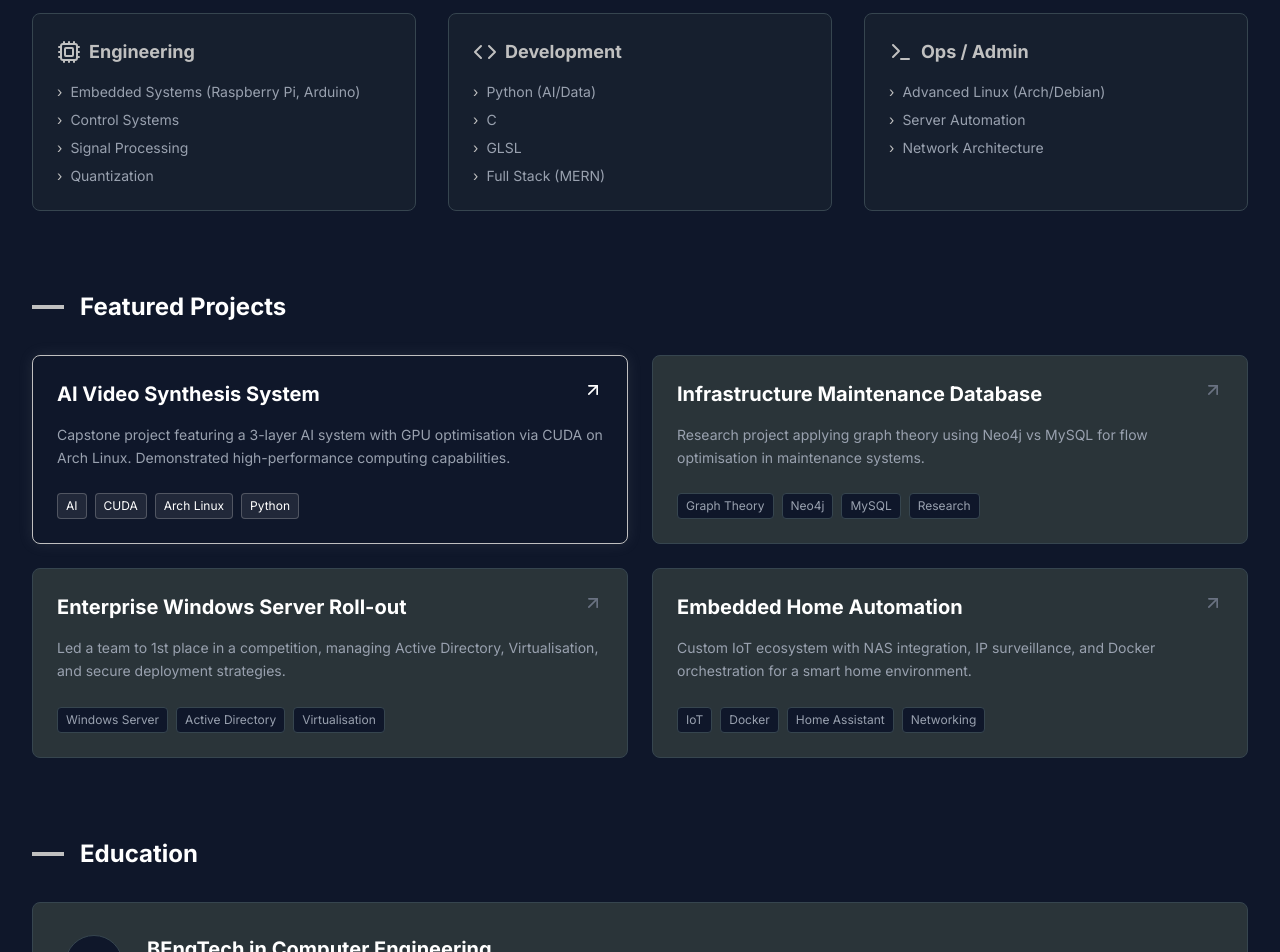
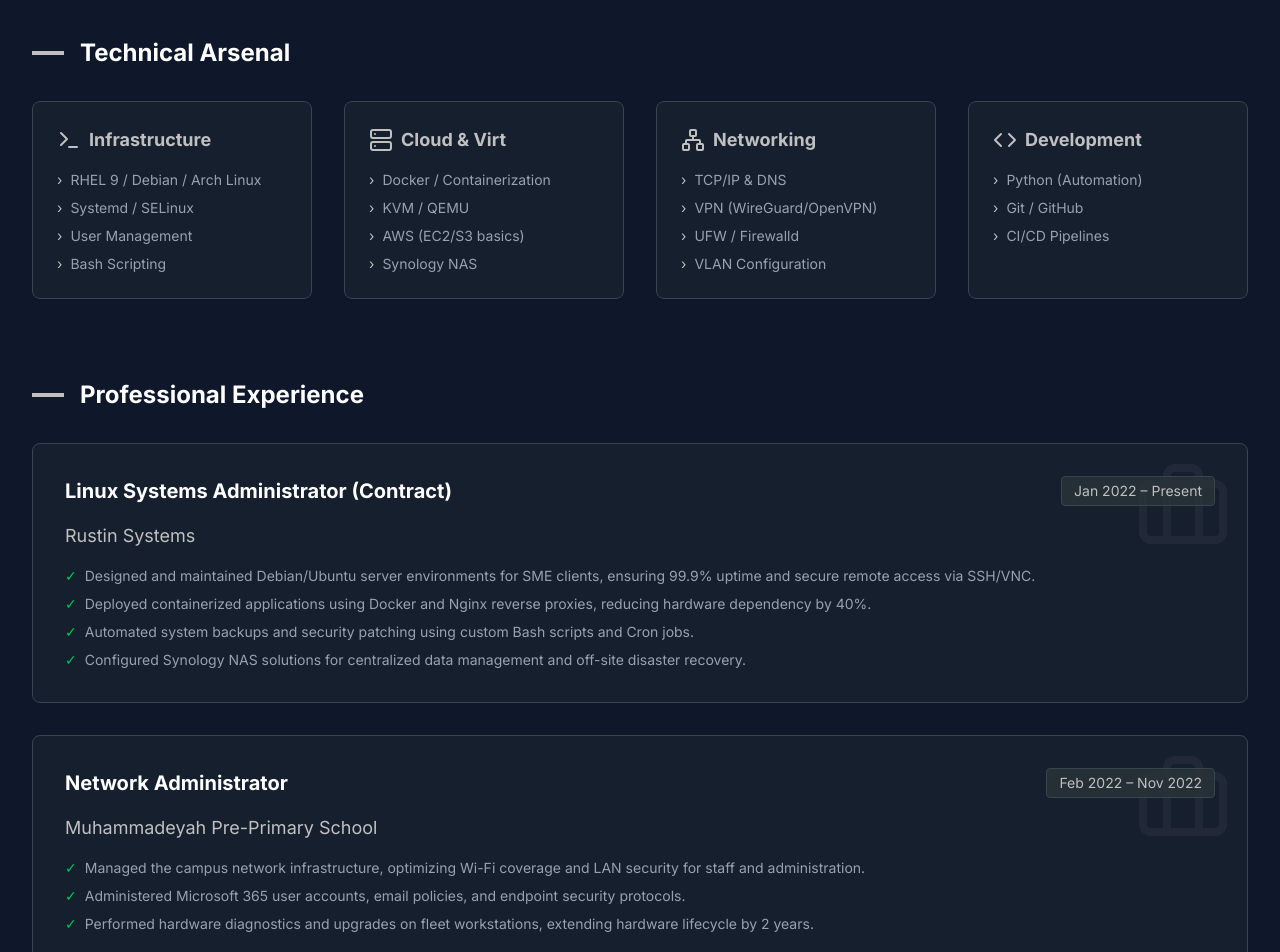
Before and after one commit to rustinsystems/rustinsystems.com, a Next.js app: page /portfolio in a window 1280 px wide. Shown: the part 600-1552 px from the top of the page. Built offline with nearby package versions, Linux system fonts and the light colour scheme.

Commit message:
enterprise lean renaming

```diff
--- a/package.json
+++ b/package.json
@@ -25,6 +25,7 @@
     "@types/node": "^20",
     "@types/react": "^19",
     "@types/react-dom": "^19",
+    "baseline-browser-mapping": "^2.9.19",
     "eslint": "^9",
     "eslint-config-next": "16.0.3",
     "tailwindcss": "^4",
--- a/src/app/page.tsx
+++ b/src/app/page.tsx
@@ -43,16 +43,16 @@ export default async function Home() {
       technologies: ["Cisco", "VyOS", "MikroTik", "VLANs"],
     },
     {
-      title: "Web App Solutions",
-      description: "Custom full-stack development using Next.js and the MERN stack to build scalable, modern web applications.",
+      title: "Secure Remote Access",
+      description: "Implemented a Debian-based VNC gateway for secure, browser-accessible remote desktop environments for education.",
       icon: Code,
-      technologies: ["Next.js", "React", "Node.js", "MongoDB"],
+      technologies: ["Debian", "VNC", "SSH Tunneling", "UFW"],
     },
     {
-      title: "Custom Solutions",
-      description: "Tailored hardware repairs, advanced software diagnostics, and personalized support & training for your team.",
+      title: "End-Point Security & Lifecycle",
+      description: "Hardware diagnostics, fleet upgrades, and automated patch management to extend equipment lifecycle and ensure security.",
       icon: Wrench,
-      technologies: ["Hardware", "Diagnostics", "Support", "Training"],
+      technologies: ["Hardware", "Diagnostics", "Patching", "Security"],
     },
   ];
 
@@ -88,7 +88,7 @@ export default async function Home() {
                   href="/portfolio"
                   className="inline-flex items-center text-silver hover:text-white font-medium transition-colors group"
                 >
-                  Read Full Bio
+                  View Engineering Bio
                   <span className="ml-2 group-hover:translate-x-1 transition-transform">&rarr;</span>
                 </Link>
               </div>
@@ -101,7 +101,7 @@ export default async function Home() {
       <section className="py-20 bg-gunmetal/20 border-y border-charcoal">
         <div className="max-w-7xl mx-auto px-4 sm:px-6 lg:px-8">
           <div className="text-center mb-16">
-            <h2 className="text-3xl font-bold text-white mb-4 font-mono">Our Services</h2>
+            <h2 className="text-3xl font-bold text-white mb-4 font-mono">Specialized Engineering Solutions</h2>
             <p className="text-gray-400 max-w-2xl mx-auto">
               Specialized technical services designed for efficiency and reliability.
             </p>
@@ -109,8 +109,8 @@ export default async function Home() {
 
           <div className="grid grid-cols-1 md:grid-cols-2 lg:grid-cols-4 gap-6">
             {services.map((service) => (
-              service.title === "Custom Solutions" ? (
-                <Link key={service.title} href="/blog/Video%20to%20Video%20AI%20summary" className="block h-full">
+              service.title === "Secure Remote Access" ? (
+                <Link key={service.title} href="/blog/Secure%20Remote%20Access%20for%20Education" className="block h-full">
                   <ServiceCard {...service} />
                 </Link>
               ) : (
@@ -159,7 +159,7 @@ export default async function Home() {
             href="mailto:contact@rustinsystems.com"
             className="inline-flex items-center justify-center px-8 py-4 border border-transparent text-lg font-medium rounded-md text-slate-900 bg-silver hover:bg-white transition-all duration-300 shadow-[0_0_20px_rgba(192,192,192,0.3)]"
           >
-            Get a Consultation
+            Consult on Infrastructure
           </a>
         </div>
       </section>
--- a/src/app/portfolio/page.tsx
+++ b/src/app/portfolio/page.tsx
@@ -1,49 +1,83 @@
 import ProjectCard from "@/components/ProjectCard";
-import { Cpu, Code, Terminal, GraduationCap } from "lucide-react";
+import { Cpu, Code, Terminal, GraduationCap, Briefcase, Award, Server, Network } from "lucide-react";
 
 export default function Portfolio() {
     const skills = {
-        engineering: [
-            "Embedded Systems (Raspberry Pi, Arduino)",
-            "Control Systems",
-            "Signal Processing",
-            "Quantization",
+        infrastructure: [
+            "RHEL 9 / Debian / Arch Linux",
+            "Systemd / SELinux",
+            "User Management",
+            "Bash Scripting",
+        ],
+        cloud: [
+            "Docker / Containerization",
+            "KVM / QEMU",
+            "AWS (EC2/S3 basics)",
+            "Synology NAS",
+        ],
+        networking: [
+            "TCP/IP & DNS",
+            "VPN (WireGuard/OpenVPN)",
+            "UFW / Firewalld",
+            "VLAN Configuration",
         ],
         development: [
-            "Python (AI/Data)",
-            "C",
-            "GLSL",
-            "Full Stack (MERN)",
-        ],
-        ops: [
-            "Advanced Linux (Arch/Debian)",
-            "Server Automation",
-            "Network Architecture",
+            "Python (Automation)",
+            "Git / GitHub",
+            "CI/CD Pipelines",
         ],
     };
 
     const projects = [
         {
-            title: "AI Video Synthesis System",
-            description: "Capstone project featuring a 3-layer AI system with GPU optimisation via CUDA on Arch Linux. Demonstrated high-performance computing capabilities.",
-            tags: ["AI", "CUDA", "Arch Linux", "Python"],
+            title: "High-Performance AI Infrastructure",
+            description: "Architected a video synthesis pipeline on Arch Linux, optimizing GPU scheduling via CUDA and Python to reduce rendering time by 96%.",
+            tags: ["Arch Linux", "CUDA", "Python", "GPU Optimization"],
             highlight: true,
         },
         {
-            title: "Infrastructure Maintenance Database",
-            description: "Research project applying graph theory using Neo4j vs MySQL for flow optimisation in maintenance systems.",
-            tags: ["Graph Theory", "Neo4j", "MySQL", "Research"],
+            title: "Municipal Infrastructure Database",
+            description: "Designed a Neo4j graph database to model complex public works dependencies, outperforming MySQL in query speed for deep-link relationships.",
+            tags: ["Neo4j", "Graph Theory", "Database Design"],
         },
         {
-            title: "Enterprise Windows Server Roll-out",
-            description: "Led a team to 1st place in a competition, managing Active Directory, Virtualisation, and secure deployment strategies.",
-            tags: ["Windows Server", "Active Directory", "Virtualisation"],
-        },
-        {
-            title: "Embedded Home Automation",
+            title: "IoT Ecosystem & Automation Orchestration",
             description: "Custom IoT ecosystem with NAS integration, IP surveillance, and Docker orchestration for a smart home environment.",
             tags: ["IoT", "Docker", "Home Assistant", "Networking"],
         },
+    ];
+
+    const experience = [
+        {
+            company: "Rustin Systems",
+            role: "Linux Systems Administrator (Contract)",
+            period: "Jan 2022 – Present",
+            achievements: [
+                "Designed and maintained Debian/Ubuntu server environments for SME clients, ensuring 99.9% uptime and secure remote access via SSH/VNC.",
+                "Deployed containerized applications using Docker and Nginx reverse proxies, reducing hardware dependency by 40%.",
+                "Automated system backups and security patching using custom Bash scripts and Cron jobs.",
+                "Configured Synology NAS solutions for centralized data management and off-site disaster recovery."
+            ]
+        },
+        {
+            company: "Muhammadeyah Pre-Primary School",
+            role: "Network Administrator",
+            period: "Feb 2022 – Nov 2022",
+            achievements: [
+                "Managed the campus network infrastructure, optimizing Wi-Fi coverage and LAN security for staff and administration.",
+                "Administered Microsoft 365 user accounts, email policies, and endpoint security protocols.",
+                "Performed hardware diagnostics and upgrades on fleet workstations, extending hardware lifecycle by 2 years."
+            ]
+        },
+        {
+            company: "Hadjie Abdullah Solomon Family Trust",
+            role: "Infrastructure Support Engineer (Project)",
+            period: "Oct 2022",
+            achievements: [
+                "Deployed a fault-tolerant backup power system (UPS/Inverter integration) for critical network equipment.",
+                "Implemented a Synology NAS private cloud with automated self-hosted email backups."
+            ]
+        }
     ];
 
     return (
@@ -53,10 +87,10 @@ export default function Portfolio() {
                 <div className="max-w-7xl mx-auto px-4 sm:px-6 lg:px-8 flex flex-col md:flex-row justify-between items-start md:items-center">
                     <div>
                         <h1 className="text-4xl font-bold text-white mb-4 font-mono">Shahied Rustin</h1>
-                        <p className="text-xl text-silver font-mono">Computer Engineering Graduate (BEngTech)</p>
+                        <p className="text-xl text-silver font-mono">Linux Systems Administrator | Infrastructure Engineer</p>
                     </div>
                     <a
-                        href="/RustinCV.pdf"
+                        href="/Shahied_Rustin_Linux_Admin.pdf"
                         download
                         className="mt-6 md:mt-0 inline-flex items-center px-6 py-3 border border-transparent text-base font-medium rounded-md text-slate-900 bg-silver hover:bg-white transition-all duration-300 shadow-[0_0_15px_rgba(192,192,192,0.2)]"
                     >
@@ -74,7 +108,10 @@ export default function Portfolio() {
                         About Me
                     </h2>
                     <p className="text-lg text-gray-400 leading-relaxed border-l-2 border-charcoal pl-6">
-                        I am a Computer Engineering graduate (BEngTech) who approaches problems through an engineering lens—applying graph theory, signal processing, and mathematical optimisation to build efficient systems. My expertise lies in High-Performance Computing and Infrastructure.
+                        I am an Infrastructure Engineer and Linux Administrator focused on building reliable, secure systems. With a BEngTech in Computer Engineering, I move beyond &apos;making it work&apos; to &apos;making it scale.&apos;
+                        <br /><br />
+                        My core focus is <strong>Linux Systems Administration</strong> (RHEL/Debian), <strong>Automation</strong>, and <strong>Network Security</strong>.
+                        I am actively seeking roles in Linux Administration, NOC, or DevOps where I can apply engineering rigor to IT operations.
                     </p>
                 </div>
 
@@ -84,14 +121,15 @@ export default function Portfolio() {
                         <span className="w-8 h-1 bg-silver mr-4"></span>
                         Technical Arsenal
                     </h2>
-                    <div className="grid grid-cols-1 md:grid-cols-3 gap-8">
+                    <div className="grid grid-cols-1 md:grid-cols-2 lg:grid-cols-4 gap-8">
+                        {/* Infrastructure */}
                         <div className="bg-gunmetal/30 p-6 rounded-lg border border-charcoal">
                             <div className="flex items-center mb-4 text-silver">
-                                <Cpu className="h-6 w-6 mr-2" />
-                                <h3 className="text-lg font-bold font-mono">Engineering</h3>
+                                <Terminal className="h-6 w-6 mr-2" />
+                                <h3 className="text-lg font-bold font-mono">Infrastructure</h3>
                             </div>
                             <ul className="space-y-2">
-                                {skills.engineering.map(skill => (
+                                {skills.infrastructure.map(skill => (
                                     <li key={skill} className="text-gray-400 text-sm flex items-start">
                                         <span className="text-silver mr-2">›</span> {skill}
                                     </li>
@@ -99,6 +137,37 @@ export default function Portfolio() {
                             </ul>
                         </div>
 
+                        {/* Cloud */}
+                        <div className="bg-gunmetal/30 p-6 rounded-lg border border-charcoal">
+                            <div className="flex items-center mb-4 text-silver">
+                                <Server className="h-6 w-6 mr-2" />
+                                <h3 className="text-lg font-bold font-mono">Cloud & Virt</h3>
+                            </div>
+                            <ul className="space-y-2">
+                                {skills.cloud.map(skill => (
+                                    <li key={skill} className="text-gray-400 text-sm flex items-start">
+                                        <span className="text-silver mr-2">›</span> {skill}
+                                    </li>
+                                ))}
+                            </ul>
+                        </div>
+
+                        {/* Networking */}
+                        <div className="bg-gunmetal/30 p-6 rounded-lg border border-charcoal">
+                            <div className="flex items-center mb-4 text-silver">
+                                <Network className="h-6 w-6 mr-2" />
+                                <h3 className="text-lg font-bold font-mono">Networking</h3>
+                            </div>
+                            <ul className="space-y-2">
+                                {skills.networking.map(skill => (
+                                    <li key={skill} className="text-gray-400 text-sm flex items-start">
+                                        <span className="text-silver mr-2">›</span> {skill}
+                                    </li>
+                                ))}
+                            </ul>
+                        </div>
+
+                        {/* Development */}
                         <div className="bg-gunmetal/30 p-6 rounded-lg border border-charcoal">
                             <div className="flex items-center mb-4 text-silver">
                                 <Code className="h-6 w-6 mr-2" />
@@ -112,20 +181,35 @@ export default function Portfolio() {
                                 ))}
                             </ul>
                         </div>
+                    </div>
+                </div>
 
-                        <div className="bg-gunmetal/30 p-6 rounded-lg border border-charcoal">
-                            <div className="flex items-center mb-4 text-silver">
-                                <Terminal className="h-6 w-6 mr-2" />
-                                <h3 className="text-lg font-bold font-mono">Ops / Admin</h3>
+                {/* Experience Section */}
+                <div className="mb-20">
+                    <h2 className="text-2xl font-bold text-white mb-8 flex items-center">
+                        <span className="w-8 h-1 bg-silver mr-4"></span>
+                        Professional Experience
+                    </h2>
+                    <div className="space-y-8">
+                        {experience.map((job) => (
+                            <div key={job.company} className="bg-gunmetal/30 p-8 rounded-lg border border-charcoal relative overflow-hidden group hover:border-silver/30 transition-colors">
+                                <div className="absolute top-0 right-0 p-4 opacity-5 group-hover:opacity-10 transition-opacity">
+                                    <Briefcase className="w-24 h-24" />
                                 </div>
-                            <ul className="space-y-2">
-                                {skills.ops.map(skill => (
-                                    <li key={skill} className="text-gray-400 text-sm flex items-start">
-                                        <span className="text-silver mr-2">›</span> {skill}
+                                <div className="flex flex-col md:flex-row md:items-center justify-between mb-4 relative z-10">
+                                    <h3 className="text-xl font-bold text-white">{job.role}</h3>
+                                    <span className="text-silver font-mono text-sm bg-gunmetal/80 px-3 py-1 rounded border border-charcoal mt-2 md:mt-0 inline-block">{job.period}</span>
+                                </div>
+                                <h4 className="text-lg text-silver mb-4 font-mono relative z-10">{job.company}</h4>
+                                <ul className="space-y-2 relative z-10">
+                                    {job.achievements.map((item, index) => (
+                                        <li key={index} className="text-gray-400 text-sm flex items-start">
+                                            <span className="text-green-500 mr-2">✓</span> {item}
                                         </li>
                                     ))}
                                 </ul>
                             </div>
+                        ))}
                     </div>
                 </div>
 
@@ -133,7 +217,7 @@ export default function Portfolio() {
                 <div className="mb-20">
                     <h2 className="text-2xl font-bold text-white mb-8 flex items-center">
                         <span className="w-8 h-1 bg-silver mr-4"></span>
-                        Featured Projects
+                        Key Engineering Projects
                     </h2>
                     <div className="grid grid-cols-1 md:grid-cols-2 gap-6">
                         {projects.map((project) => (
@@ -142,14 +226,16 @@ export default function Portfolio() {
                     </div>
                 </div>
 
+                {/* Education & Certifications */}
+                <div className="grid grid-cols-1 md:grid-cols-2 gap-8">
                     {/* Education */}
                     <div>
                         <h2 className="text-2xl font-bold text-white mb-8 flex items-center">
                             <span className="w-8 h-1 bg-silver mr-4"></span>
                             Education
                         </h2>
-                    <div className="bg-gunmetal p-8 rounded-lg border border-charcoal flex items-start">
-                        <div className="bg-slate-900 p-3 rounded-full mr-6 border border-charcoal">
+                        <div className="bg-gunmetal p-8 rounded-lg border border-charcoal flex items-start h-full">
+                            <div className="bg-slate-900 p-3 rounded-full mr-6 border border-charcoal flex-shrink-0">
                                 <GraduationCap className="h-8 w-8 text-silver" />
                             </div>
                             <div>
@@ -161,6 +247,27 @@ export default function Portfolio() {
                             </div>
                         </div>
                     </div>
+
+                    {/* Certifications */}
+                    <div>
+                        <h2 className="text-2xl font-bold text-white mb-8 flex items-center">
+                            <span className="w-8 h-1 bg-silver mr-4"></span>
+                            Certifications
+                        </h2>
+                        <div className="bg-gunmetal p-8 rounded-lg border border-charcoal flex items-start h-full border-l-4 border-l-red-600">
+                            <div className="bg-slate-900 p-3 rounded-full mr-6 border border-charcoal flex-shrink-0">
+                                <Award className="h-8 w-8 text-silver" />
+                            </div>
+                            <div>
+                                <h3 className="text-xl font-bold text-white">Red Hat Certified System Administrator (RHCSA)</h3>
+                                <p className="text-silver font-mono mt-1">In Progress (Expected Q2 2026)</p>
+                                <p className="text-gray-500 mt-4 text-sm">
+                                    Validating proficiency in RHEL system administration, users, security, and automation.
+                                </p>
+                            </div>
+                        </div>
+                    </div>
+                </div>
             </div>
         </div>
     );
--- a/src/components/Hero.tsx
+++ b/src/components/Hero.tsx
@@ -28,18 +28,14 @@ export default function Hero() {
           </div>
 
           <h1 className="text-4xl md:text-6xl font-bold text-white tracking-tight mb-6 font-mono">
-            Bridging the Gap Between <br className="hidden md:block" />
+            Linux Systems Administrator <br className="hidden md:block" />
             <span className="text-transparent bg-clip-text bg-gradient-to-r from-silver to-gray-400">
-              Hardware Constraints
-            </span>{" "}
-            and <br className="hidden md:block" />
-            <span className="text-transparent bg-clip-text bg-gradient-to-r from-silver to-gray-400">
-              Software Architecture
+              Infrastructure Engineer
             </span>
           </h1>
 
           <p className="mt-4 text-xl text-gray-400 max-w-2xl mx-auto mb-10">
-            Specialized IT Solutions, Server Automation, and Network Infrastructure for Small Businesses.
+            Specialized RHEL/Debian environments, automation, and secure network architecture.
           </p>
 
           <div className="flex flex-col sm:flex-row justify-center gap-4">
@@ -47,7 +43,7 @@ export default function Hero() {
               href="#contact"
               className="inline-flex items-center justify-center px-8 py-3 border border-transparent text-base font-medium rounded-md text-slate-900 bg-silver hover:bg-white transition-all duration-300 shadow-[0_0_20px_rgba(192,192,192,0.3)]"
             >
-              Get a Consultation
+              Consult on Infrastructure
               <ArrowRight className="ml-2 h-5 w-5" />
             </Link>
             <Link
```
Also changed, not shown: content/posts/Secure Remote Access for Education.md (added, +20 -0 lines), 2 other files (tests, documents, lock files or other folders). Lines whose indentation alone changed are shown as unchanged.
